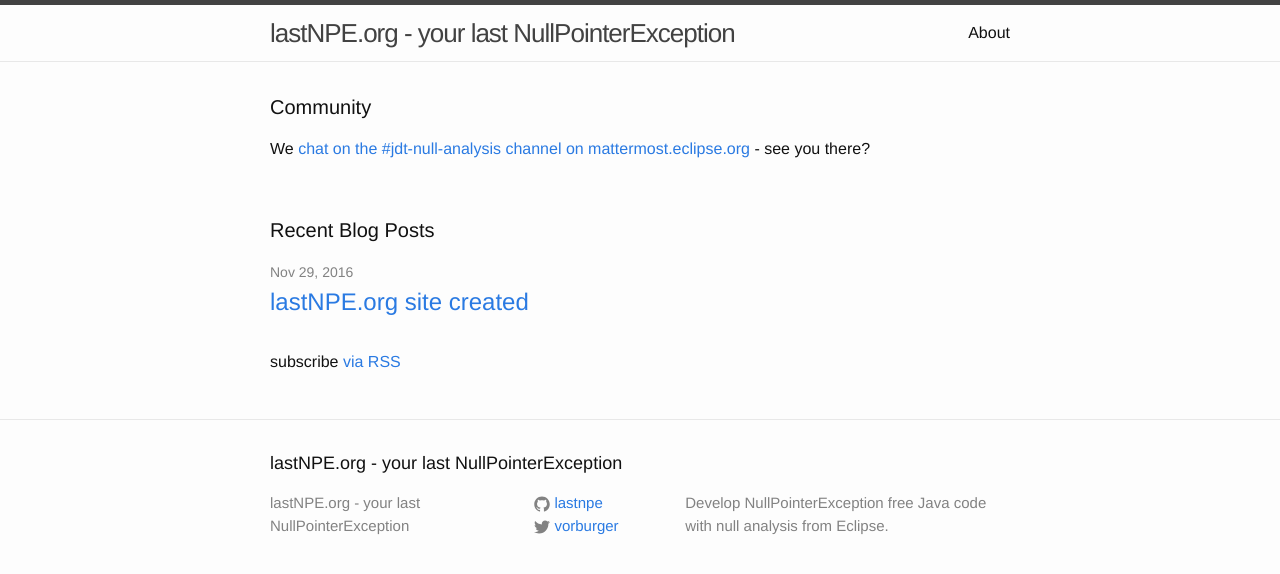
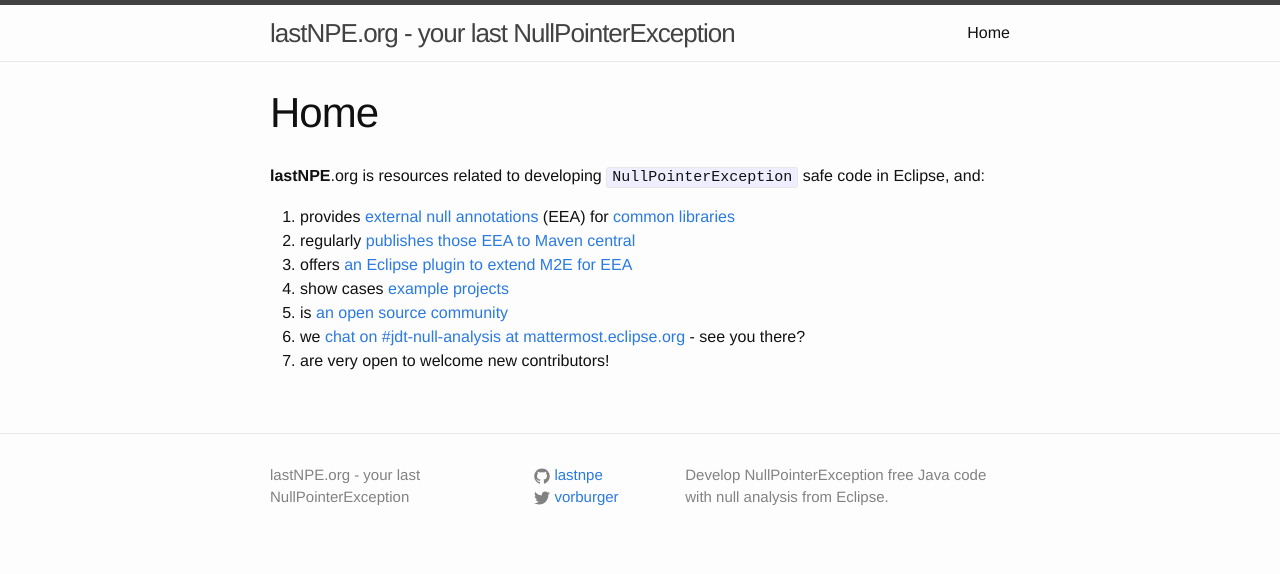
Before and after one commit to lastnpe/lastnpe.github.io, a Jekyll site: the page built from index.md, in a window 1280 px wide. Shown: the top 574 px of the page. Built offline with Jekyll 4.4.1, drawn with Linux system fonts in a browser that asks for light colours.

Commit message:
Home page cleaned up

```diff
--- a/_includes/footer.html
+++ b/_includes/footer.html
@@ -2,7 +2,7 @@
 
   <div class="wrapper">
 
-    <h2 class="footer-heading">{{ site.title }}</h2>
+    <!-- <h2 class="footer-heading">{{ site.title }}</h2> -->
 
     <div class="footer-col-wrapper">
       <div class="footer-col  footer-col-1">
--- a/index.html
+++ b/blog.html
@@ -1,6 +1,10 @@
 ---
 layout: default
 ---
+
+Hello
+
+Is this HTML or MD?
 
 <div class="home">
   <h1 class="page-heading">Community</h1>
--- /dev/null
+++ b/index.md
@@ -0,0 +1,16 @@
+---
+layout: page
+title: Home
+permalink: /
+---
+
+__lastNPE__.org is resources related to developing `NullPointerException` safe code in Eclipse, and:
+
+1. provides [external null annotations](http://help.eclipse.org/neon/index.jsp?topic=%2Forg.eclipse.jdt.doc.user%2Ftasks%2Ftask-using_external_null_annotations.htm) (EEA)
+for [common libraries](https://github.com/lastnpe/eclipse-null-eea-augments/tree/master/libraries)
+2. regularly [publishes those EEA to Maven central](http://search.maven.org/#search%7Cga%7C1%7Cg%3A%22org.lastnpe%22)
+3. offers [an Eclipse plugin to extend M2E for EEA](https://github.com/lastnpe/eclipse-external-annotations-m2e-plugin)
+4. show cases [example projects](https://github.com/lastnpe/eclipse-null-eea-augments/tree/master/examples/maven)
+5. is [an open source community](https://www.redhat.com/en/open-source)
+6. we [chat on #jdt-null-analysis at mattermost.eclipse.org](https://mattermost.eclipse.org/eclipse/channels/jdt-null-analysis) - see you there?
+7. are very open to welcome new contributors!
```
Also changed, not shown: about.md (deleted, +0 -9 lines).
